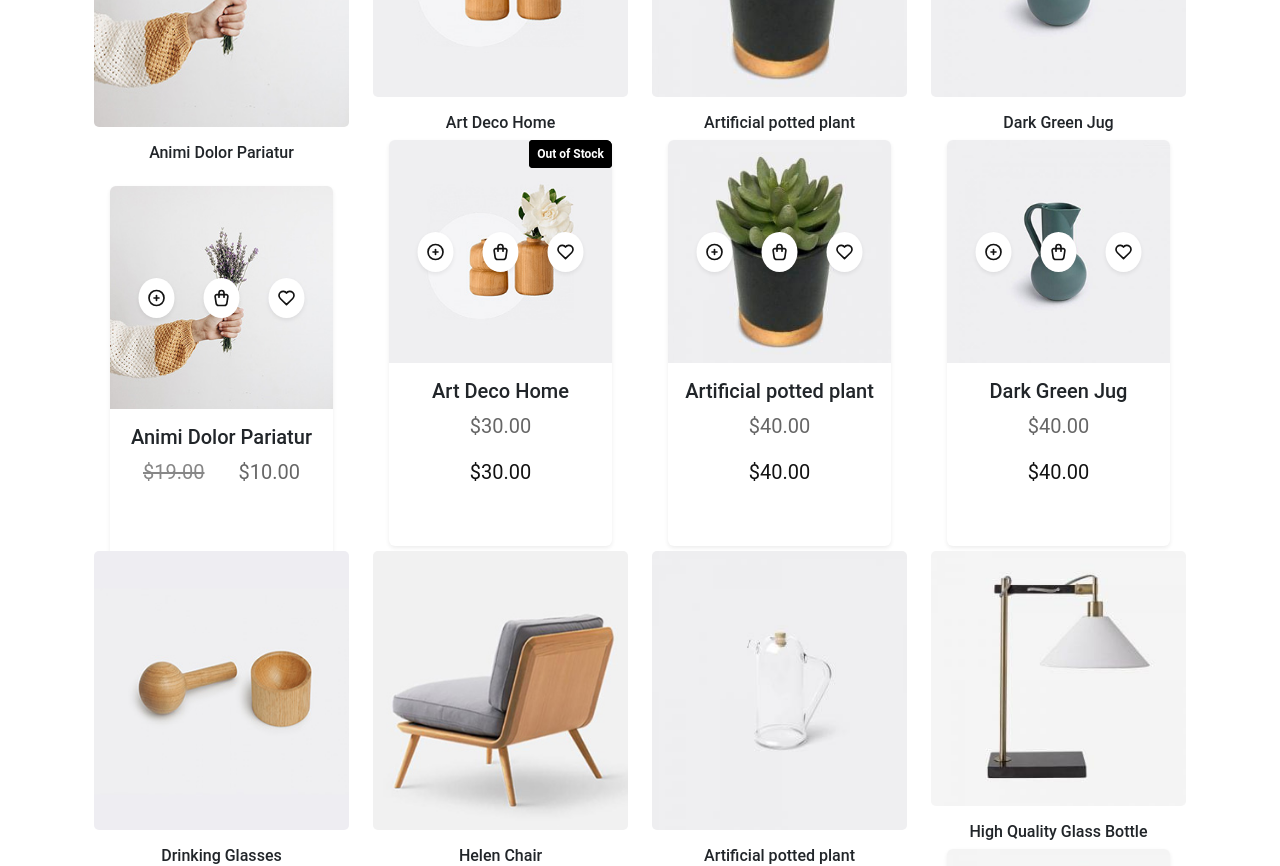
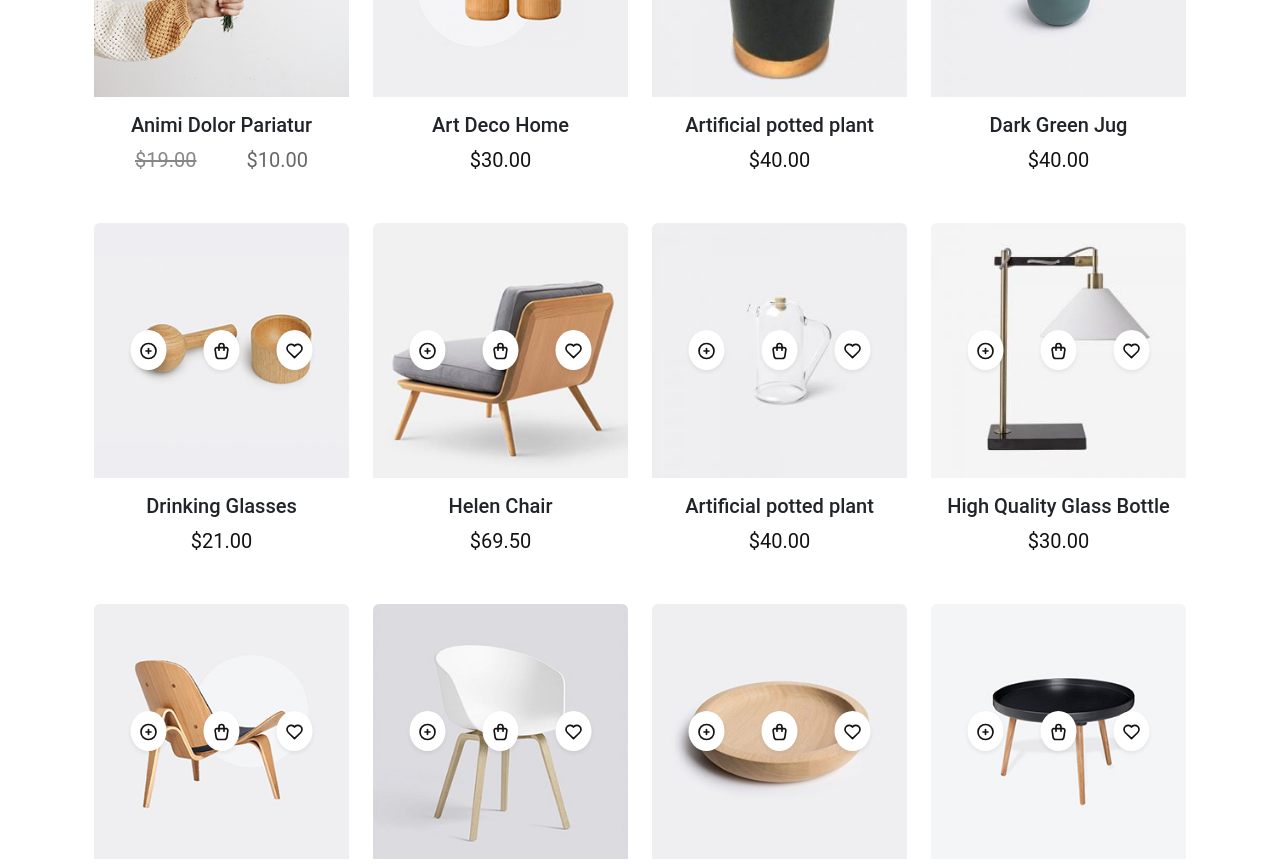
Before and after one commit to alirafatartist/ng-E-Commerce, an Angular app: page / in a window 1280 px wide. Shown: the part 1840-2706 px from the top of the page. Built offline with nearby package versions, Linux system fonts and the light colour scheme; a web font is replaced by a local one.

Commit message:
fix products ✅

```diff
--- a/src/app/Components/products/porduct-item/porduct-item.component.html
+++ b/src/app/Components/products/porduct-item/porduct-item.component.html
@@ -1,9 +1,4 @@
-<div class="card h-100 border-0 position-relative">
-  <img [src]="prd.image" alt="{{ prd.name }}" class="card-img w-100 h-100">
-  <div class="card-body text-center">
-    <h6 class="card-title">{{ prd.name }}</h6>
-    <p *ngIf="prd.isoffered" class="text-muted fs-5 d-flex justify-content-around">
-<div class="card h-100 shadow-sm border-0 rounded-lg position-relative overflow-hidden">
+<div class="card h-100 border-0 rounded-lg position-relative overflow-hidden">
   <div class="card-img position-relative">
     <!-- Image container -->
     <img [src]="prd.image" alt="{{ prd.name }}" class=" w-100 h-100">
@@ -54,7 +49,6 @@
       <del class="opacity-50">{{ prd.oldPrice }}</del>
       <span class="price">{{ prd.newPrice }}</span>
     </p>
-    <p *ngIf="!prd.isoffered" class="fs-5 price">{{ prd.newPrice }}</p>
       <div *ngIf="prd.count === 0" class="badge bg-black position-absolute top-0 end-0 p-2 rounded-1 text-center">Out of Stock</div>
       <div *ngIf="prd.scale> 0" class="badge bg-danger position-absolute top-0 end-0  rounded-100 text-center">scale</div>
 
```
